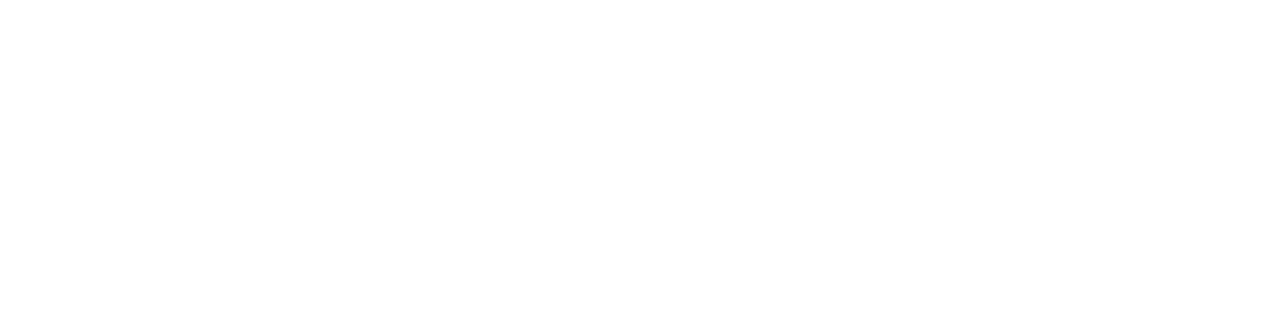
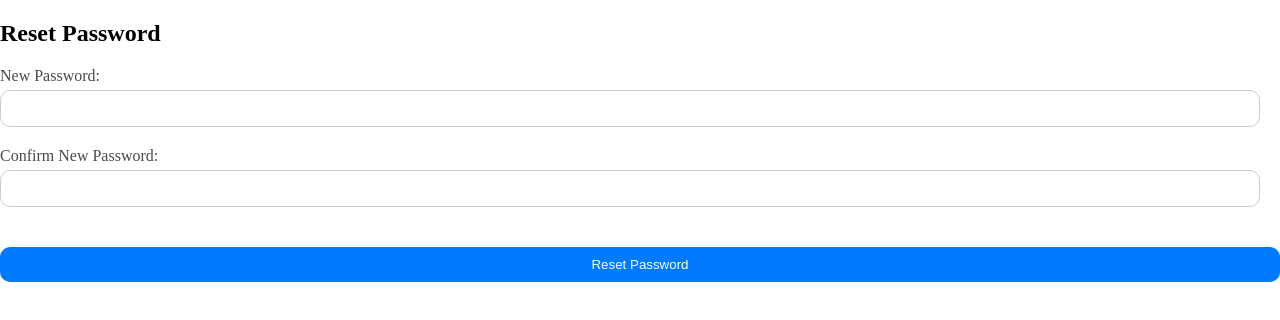
Before and after one commit to Hashim34643/StreamFlow-frontend, a React (Vite) app in the folder StreamFlow/: page /reset-password/1 in a window 1280 px wide. Before the commit this address had no page. Shown: the top 320 px of the page. Built offline with nearby package versions, Linux system fonts and the light colour scheme.

Commit message:
reset password component created

```diff
--- a/StreamFlow/src/App.jsx
+++ b/StreamFlow/src/App.jsx
@@ -4,6 +4,7 @@
 import Home from "./components/Home";
 import LoginForm from "./components/Login";
 import ForgotPassword from './components/Forgot-password';
+import ResetPassword from './components/Reset-password';
 
 function App() {
 
@@ -15,6 +16,7 @@
           <Route path="/sign-up" element={<SignUpForm />} />
           <Route path="/login" element={<LoginForm />} />
           <Route path="/forgot-password" element={<ForgotPassword />} />
+          <Route path="/reset-password/:token" element={<ResetPassword />} />
         </Routes>
       </Router>
     </>
--- /dev/null
+++ b/StreamFlow/src/components/Reset-password.jsx
@@ -0,0 +1,60 @@
+import React, { useState } from 'react';
+import axios from 'axios';
+import { useParams } from 'react-router-dom';
+
+const ResetPassword = ({ match }) => {
+  const { token } = useParams();
+  const [password, setPassword] = useState('');
+  const [confirmPassword, setConfirmPassword] = useState('');
+  const [message, setMessage] = useState('');
+
+  const handleSubmit = async (e) => {
+    e.preventDefault();
+    if (password !== confirmPassword) {
+      setMessage('Passwords do not match');
+      return;
+    }
+
+    try {
+
+      const response = await axios.post(`https://streamflow-backend.onrender.com/reset-password`, { token, newPassword: password });
+      setMessage(response.data.message);
+    } catch (error) {
+      setMessage(error.response?.data?.message || 'An error occurred');
+    }
+  };
+
+  return (
+    <div className="reset-password-container">
+      <h2>Reset Password</h2>
+      <form onSubmit={handleSubmit}>
+        <div className="form-group">
+          <label htmlFor="password">New Password:</label>
+          <input
+            type="password"
+            id="password"
+            name="password"
+            value={password}
+            onChange={(e) => setPassword(e.target.value)}
+            required
+          />
+        </div>
+        <div className="form-group">
+          <label htmlFor="confirmPassword">Confirm New Password:</label>
+          <input
+            type="password"
+            id="confirmPassword"
+            name="confirmPassword"
+            value={confirmPassword}
+            onChange={(e) => setConfirmPassword(e.target.value)}
+            required
+          />
+        </div>
+        <button type="submit" className="submit-btn">Reset Password</button>
+        {message && <p>{message}</p>}
+      </form>
+    </div>
+  );
+};
+
+export default ResetPassword;
```
